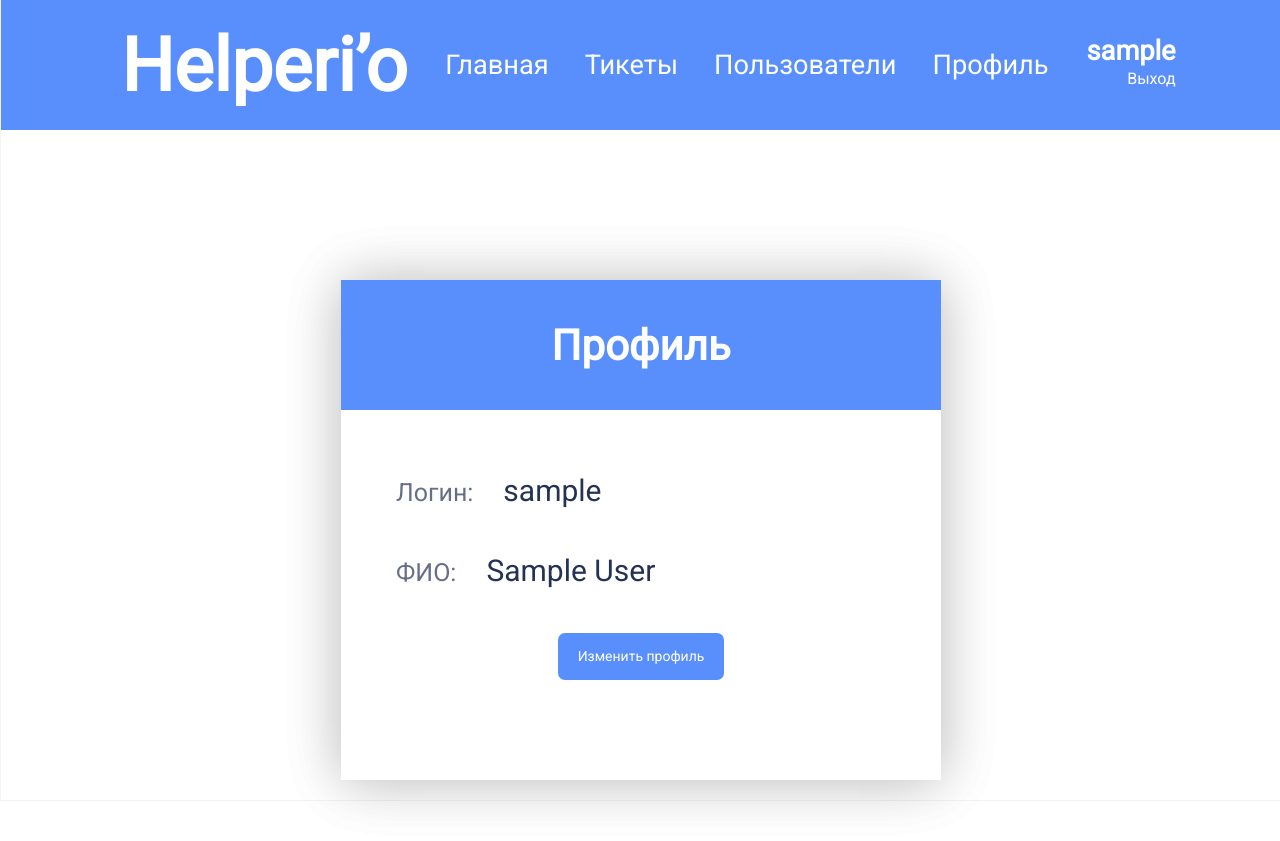
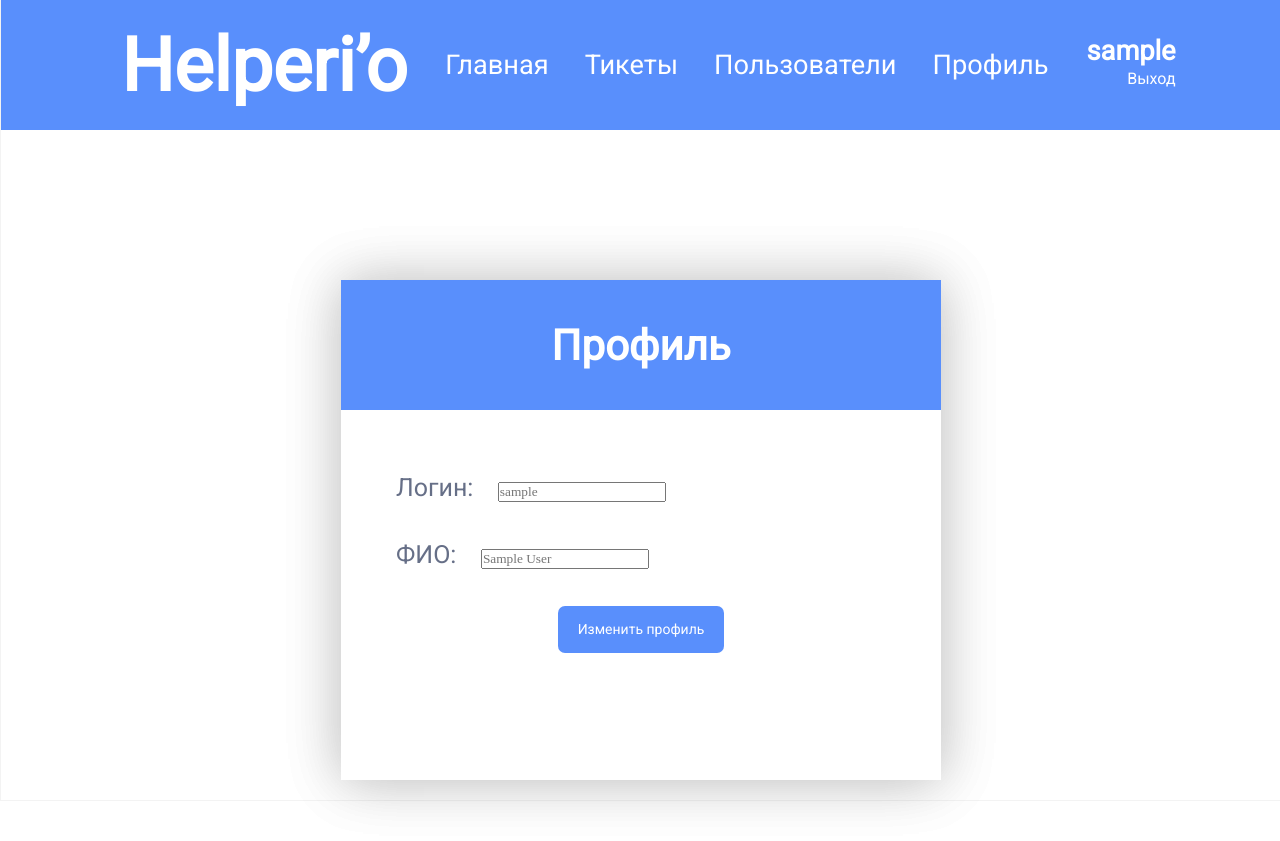
Before and after one commit to cawaulitra/localhost, a PHP site: page /user/profile in a window 1280 px wide. Shown: the top 841 px of the page. Run offline with PHP 8.4, Linux system fonts and the light colour scheme; the visitor is signed in with stand-in values (Sample User, id 1).

Commit message:
Update user_profile_view.php

```diff
--- a/application/views/user_profile_view.php
+++ b/application/views/user_profile_view.php
@@ -103,6 +103,9 @@ button{
     flex-direction: column;
 	align-items: center;
 }
+input{
+	margin-left: 5%;
+}
 </style>
 
 	<form action="/user/registerAction" method="post" class="login_page">
@@ -113,11 +116,11 @@ button{
 			<div class="user_profile_content">
 				<div class="text">
 					<p class="name">Логин:</p>
-					<p class="data"><?php echo $_SESSION['login']?></p>
+					<input type="text" placeholder="<?php echo $_SESSION['login']?>" name="login">
 				</div>
 				<div class="text2">
 					<p class="name">ФИО:</p>
-					<p class="data"><?php echo $_SESSION['name']?></p>
+					<input type="text" placeholder="<?php echo $_SESSION['name']?>" name="fio">
 				</div>
 				<a class="password">Изменить профиль</a>
 			</div>
```
